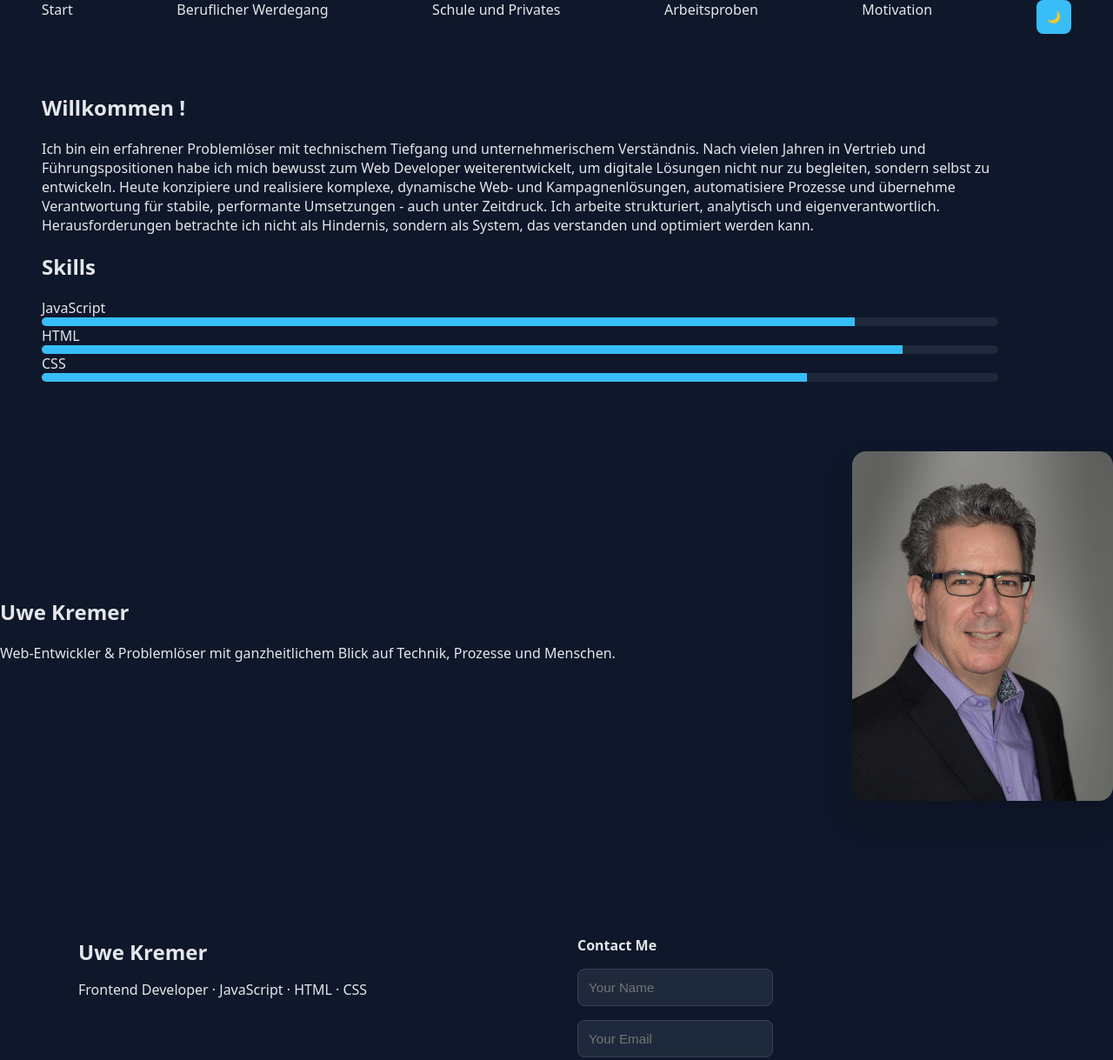
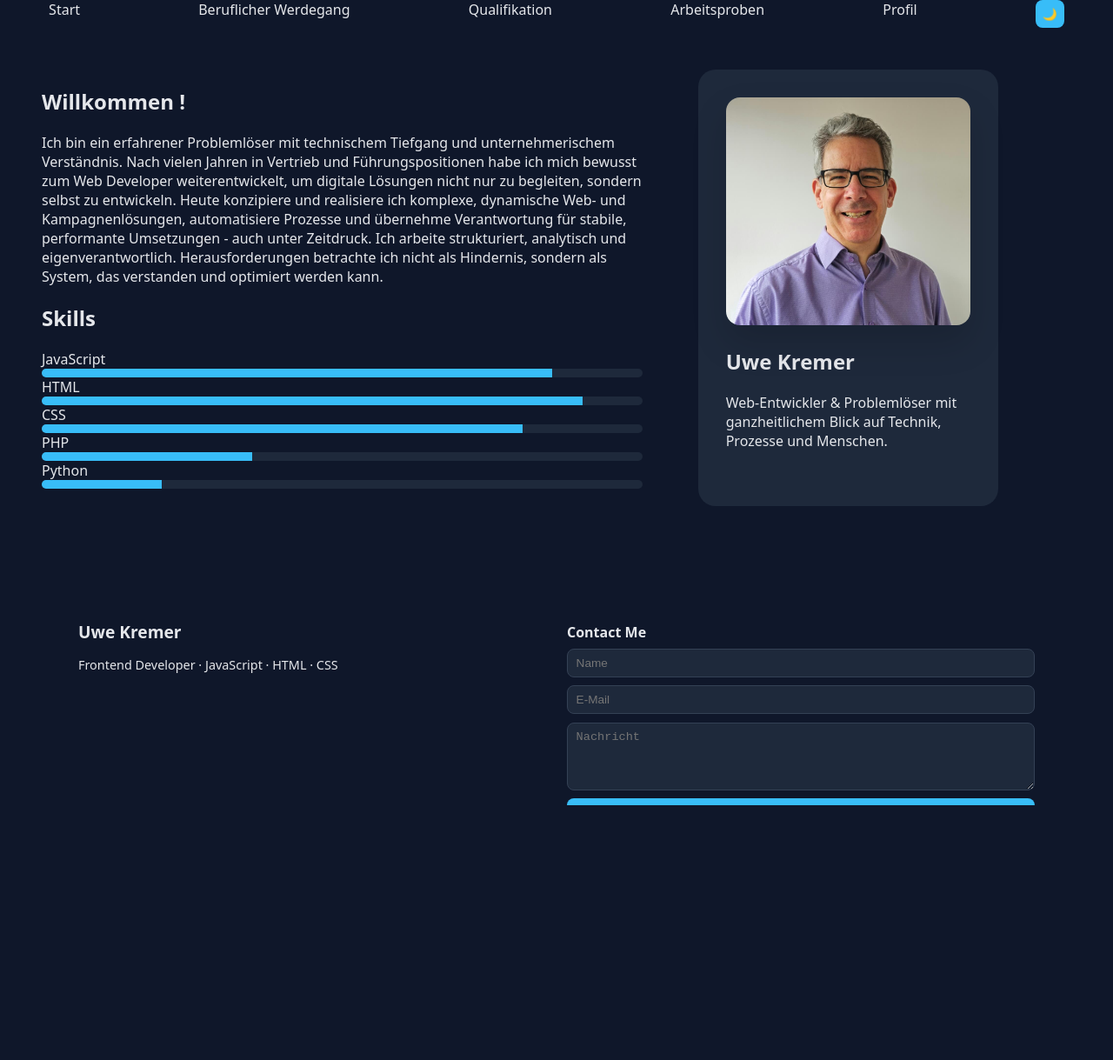
Before and after one commit to UweK17/UweKremer_Portfolio, a website with bundled scripts: page index.html in a window 1280 px wide. Shown: the top 1219 px of the page at 87% size. After the commit the page ends 926 px from the top, so only its background shows below. Built offline with nearby package versions, Linux system fonts and the light colour scheme.

Commit message:
Layout aktualisiert und Profil

```diff
--- a/css/footer.css
+++ b/css/footer.css
@@ -2,6 +2,8 @@
     background: var(--color-bg);
     color: var(--color-text);
     padding: 4rem 1rem 2rem;
+    max-height: 25vh;
+    overflow: hidden;
 }
 
 .footer-container {
@@ -9,35 +11,39 @@
     margin: auto;
     display: grid;
     grid-template-columns: 1fr 1fr;
-    gap: 3rem;
+    gap: 1.5rem;
+    align-items: start;
 }
 
 .footer h3 {
-    font-size: 1.5rem;
-    margin-bottom: 0.5rem;
+    font-size: 1.2rem;
+    margin-bottom: 0.25rem;
 }
 
 .footer h4 {
-    margin-bottom: 1rem;
+    margin-bottom: 0.5rem;
 }
 
 .footer p {
     color: var(--color-text);
+    line-height: 1.4;
+    font-size: 0.9rem;
 }
 
 form {
+    max-height: 100%;
     display: flex;
     flex-direction: column;
-    gap: 1rem;
+    gap: 0.6rem;
 }
 
 input, textarea {
     background: #1e293b;
     border: 1px solid #344155;
-    padding: 0.75rem;
+    padding: 0.5rem 0.6rem;
     border-radius: 8px;
     color: var(--color-text);
-    font-size: 0.95rem;
+    font-size: 0.85rem;
 }
 
 input:focus, textarea:focus {
@@ -47,15 +53,16 @@ input:focus, textarea:focus {
 
 textarea {
     resize: vertical;
-    min-height: 100px;
+    min-height: 60px;
 }
 
 button {
     background: #38bdf8;
     border: none;
-    padding: 0.75rem;
+    padding: 0.5rem;
     border-radius: 8px;
     cursor: pointer;
+    font-size: 0.85rem;
     font-weight: 600;
     transition: 0.2s ease;
 }
@@ -66,8 +73,8 @@ button:hover {
 
 .footer-bottom {
     text-align: center;
-    margin-top: 3rem;
-    font-size: 0.85rem;
+    margin-top: 1rem;
+    font-size: 0.75rem;
     color: var(--color-text);
 }
 
@@ -81,7 +88,12 @@ button:hover {
 }
 
 @media (max-width: 768px) {
-    .footer-container {
-        grid-template-columns: 1fr;
-    }
+  .footer {
+    max-height: none;
+    padding: 2rem 1rem;
+  }
+
+  .footer-container {
+    grid-template-columns: 1fr;
+  }
 }
--- a/css/foto.css
+++ b/css/foto.css
@@ -1,9 +1,11 @@
 .foto {
   display: grid;
-  grid-template-columns: 1fr 300px;
-  gap: 3rem;
-  align-items: center;
-  margin: 4rem 0;
+  grid-template-rows: auto auto;
+  gap: 1rem;
+  justify-items: center;
+  padding: 2rem;
+  border-radius: 20px;
+  background: var(--card);
 }
 
 .foto-image img {
@@ -21,6 +23,11 @@
   transform: translateY(0);
 }
 
+.foto-image:hover img {
+  transform: scale(1.05);
+  box-shadow: 0 30px 60px rgba(0,0,0,0.2);
+}
+
 /* Mobile */
 @media (max-width: 768px) {
   .foto {
--- a/css/layout.css
+++ b/css/layout.css
@@ -18,4 +18,17 @@ body  {
     max-width: var(--max-width);
     margin: 2rem;
     padding: 1rem;
+    display: flex;
+    gap: 4rem;
+    align-items: flex-start;
 }
+
+.main-left {
+    flex: 2;
+}
+
+.main-right {
+    flex: 1;
+    display: flex;
+    justify-content: center;
+}
--- a/index.html
+++ b/index.html
@@ -12,13 +12,10 @@
     <header id="header"></header>
 
     <main class="content">
+        <div class="main-left">
             <section class="introduction">
                 <h1>Willkommen !</h1>
-            <p>Ich bin ein erfahrener Problemlöser mit technischem Tiefgang und unternehmerischem Verständnis. Nach vielen Jahren in Vertrieb und Führungspositionen habe ich mich bewusst zum Web Developer weiterentwickelt, um digitale Lösungen nicht nur zu begleiten, sondern selbst zu entwickeln.
-
-Heute konzipiere und realisiere komplexe, dynamische Web- und Kampagnenlösungen, automatisiere Prozesse und übernehme Verantwortung für stabile, performante Umsetzungen - auch unter Zeitdruck.
-
-Ich arbeite strukturiert, analytisch und eigenverantwortlich. Herausforderungen betrachte ich nicht als Hindernis, sondern als System, das verstanden und optimiert werden kann.</p>
+                <p>Ich bin ein erfahrener Problemlöser mit technischem Tiefgang und unternehmerischem Verständnis. Nach vielen Jahren in Vertrieb und Führungspositionen habe ich mich bewusst zum Web Developer weiterentwickelt, um digitale Lösungen nicht nur zu begleiten, sondern selbst zu entwickeln. Heute konzipiere und realisiere ich komplexe, dynamische Web- und Kampagnenlösungen, automatisiere Prozesse und übernehme Verantwortung für stabile, performante Umsetzungen - auch unter Zeitdruck. Ich arbeite strukturiert, analytisch und eigenverantwortlich. Herausforderungen betrachte ich nicht als Hindernis, sondern als System, das verstanden und optimiert werden kann.</p>
             </section>
 
             <section class="skills-container fade-in">
@@ -44,22 +41,38 @@ Ich arbeite strukturiert, analytisch und eigenverantwortlich. Herausforderungen
                         <div class="progress-bar" data-skill="80"></div>
                     </div>
                 </div>
+
+                <div class="skill">
+                    <span>PHP</span>
+                    <div class="progress">
+                        <div class="progress-bar" data-skill="35"></div>
+                    </div>
+                </div>
+
+                <div class="skill">
+                    <span>Python</span>
+                    <div class="progress">
+                        <div class="progress-bar" data-skill="20"></div>
+                    </div>
+                </div>
+
             </section>
+        </div>
 
-    </main>
-
+        <div class="main-right">
             <section class="foto">
+                <div class="foto-image">
+                    <img src="./assets/images/foto_aktuell.jpg" alt="Portrait Uwe Kremer">
                     <div class="foto-text">
                         <h1>Uwe Kremer</h1>
                         <p>Web-Entwickler & Problemlöser mit ganzheitlichem Blick auf Technik,
                 Prozesse und Menschen.</p>
                     </div>
-
-        <div class="foto-image">
-            <img src="./assets/images/BewerbungsFoto.jpg" alt="Portrait Uwe Kremer">
+                </div>
+            </section>
         </div>
 
-    </section>
+    </main>
 
     <footer id="footer"></footer>
 
--- a/js/modules/footer.js
+++ b/js/modules/footer.js
@@ -10,28 +10,11 @@ export function renderFooter() {
 
                 <div class="footer-contact">
                     <h4>Contact Me</h4>
-                    <form id="contract-form" novalidate>
-
-                        <div class="form-group">
-                            <input type="text" id="name" name="name" placeholder="Your Name" required>
-                        </div>
-
-                        <div class="form-group">
-                            <input type="email" id="email" name="email" placeholder="Your Email" required>
-                        </div>
-
-                        <div class="form-group">
-                            <textarea id="message" name="message" placeholder="Your Message" required></textarea>
-                        </div>
-
-                        <!-- Spam_Schutz -->
-                        <div class="hidden-field">
-                            <input type="text" name="trapField" tabindex="-1" autocomplete="off">
-                        </div>
-
-                        <button type="submit">Send Message</button>
-                        <p class="form-status"></p>
-
+                    <form action="mailto:uwekremer1971@gmx.de" method="post" enctype="text/plain">
+                        <input type="text" name="name" placeholder="Name" required>
+                        <input type="email" name="email" placeholder="E-Mail" required>
+                        <textarea name="message" placeholder="Nachricht" required></textarea>
+                        <button type="submit">E-Mail senden</button>
                     </form>
                 </div>
             </div>
--- a/js/modules/navigation.js
+++ b/js/modules/navigation.js
@@ -4,9 +4,9 @@ export function renderNavigation() {
       <a href="index.html">Start</a>
 
       <a href="lebenslauf.html">Beruflicher Werdegang</a>
-      <a href="privates.html">Schule und Privates</a>
+      <a href="privates.html">Qualifikation</a>
       <a href="arbeitsproben.html">Arbeitsproben</a>
-      <a href="motivation.html">Motivation</a>
+      <a href="motivation.html">Profil</a>
 
       <button id="theme-toggle">🌙</button>
     </nav>
```
Also changed, not shown: assets/images/foto_aktuell.jpg (added), assets/images/foto_aktuell_gross.jpg (added). Lines whose indentation alone changed are shown as unchanged.
